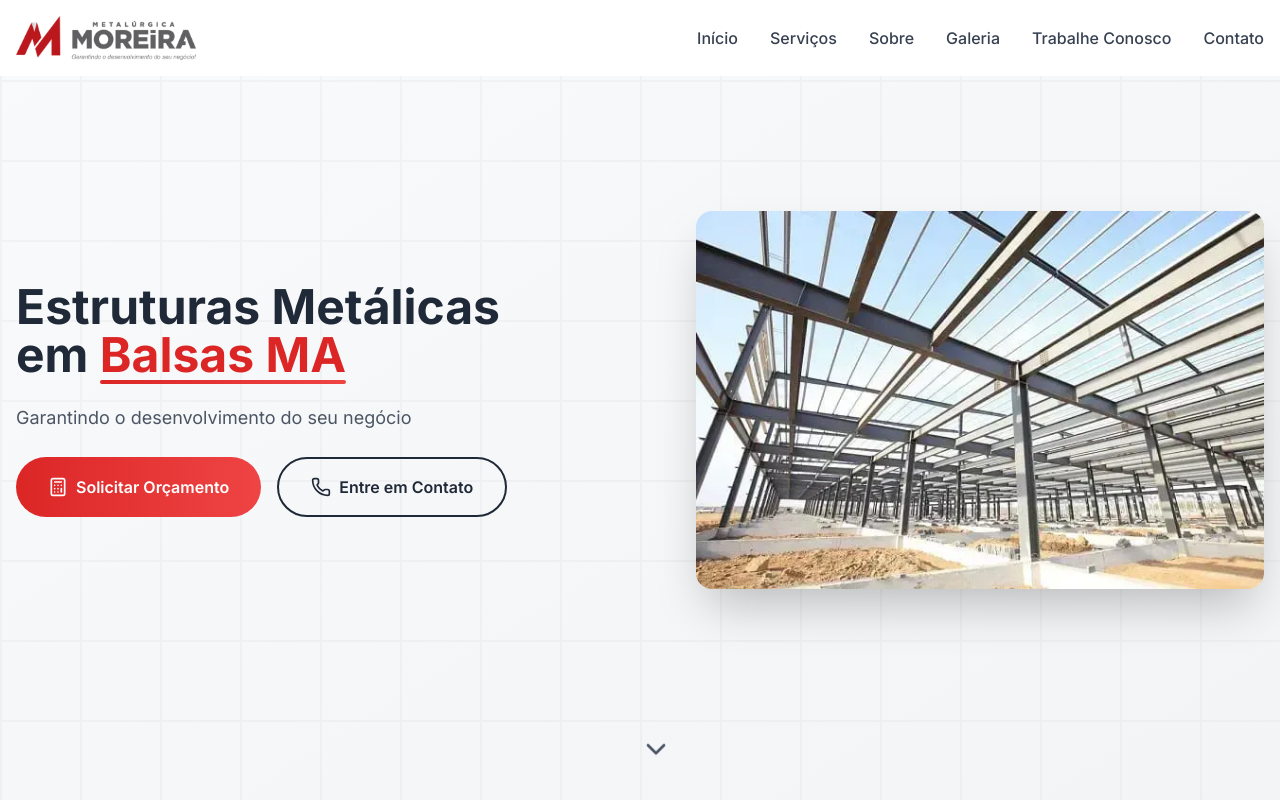
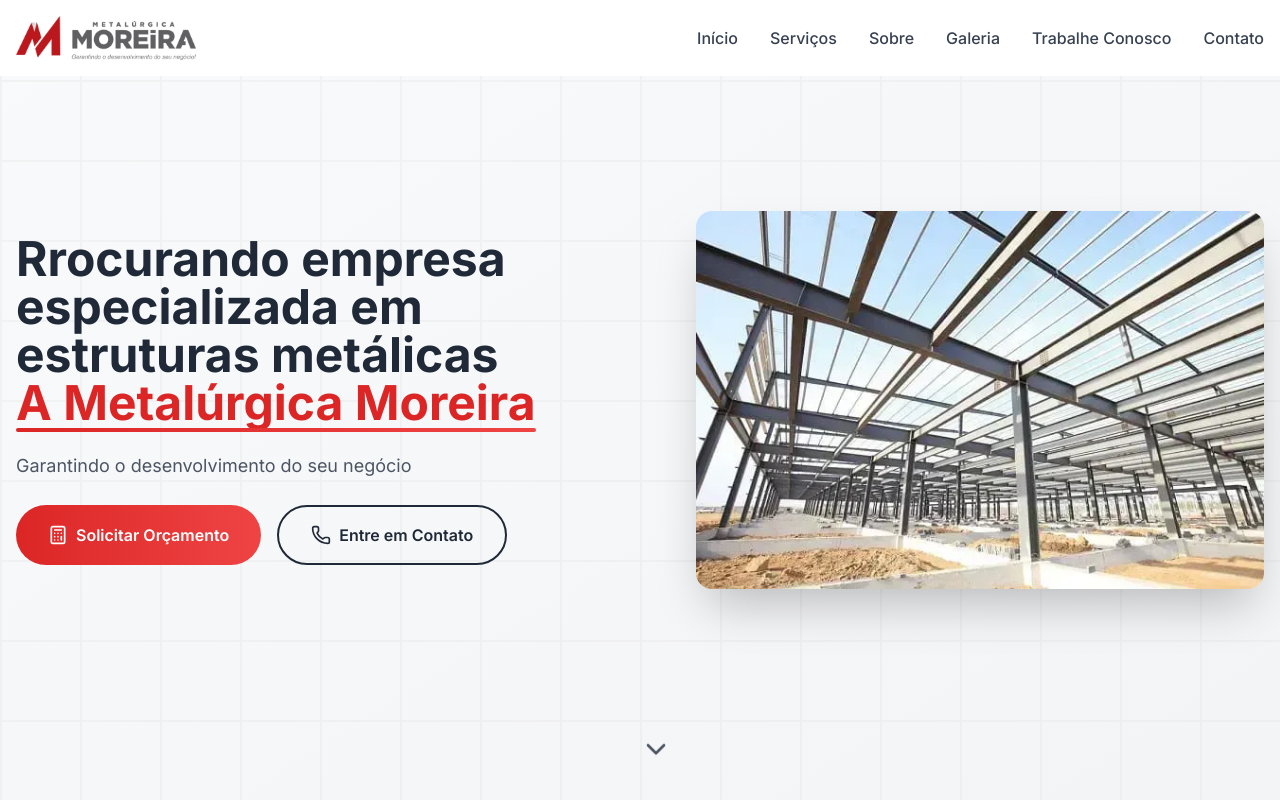
Before and after one commit to phsilvadev/metalurgica, a Next.js app: page / in a window 1280 px wide. Shown: the top 800 px of the page. Built offline with nearby package versions, Linux system fonts and the light colour scheme.

Commit message:
correção

```diff
--- a/src/app/page.tsx
+++ b/src/app/page.tsx
@@ -149,9 +149,10 @@
         <div className="container mx-auto px-4 grid md:grid-cols-2 gap-28 items-center relative z-10">
           <div className="space-y-6 me-8">
             <h1 className="text-4xl md:text-5xl font-bold text-gray-800 leading-tight">
-              Estruturas Metálicas em{" "}
+              Rrocurando empresa especializada em estruturas metálicas{"  "}{" "}
+              <br />
               <span className="text-red-600 relative">
-                Balsas MA
+                A Metalúrgica Moreira
                 <span className="absolute bottom-0 left-0 w-full h-1 bg-gradient-to-r from-red-600 to-red-500 rounded"></span>
               </span>
             </h1>
```
